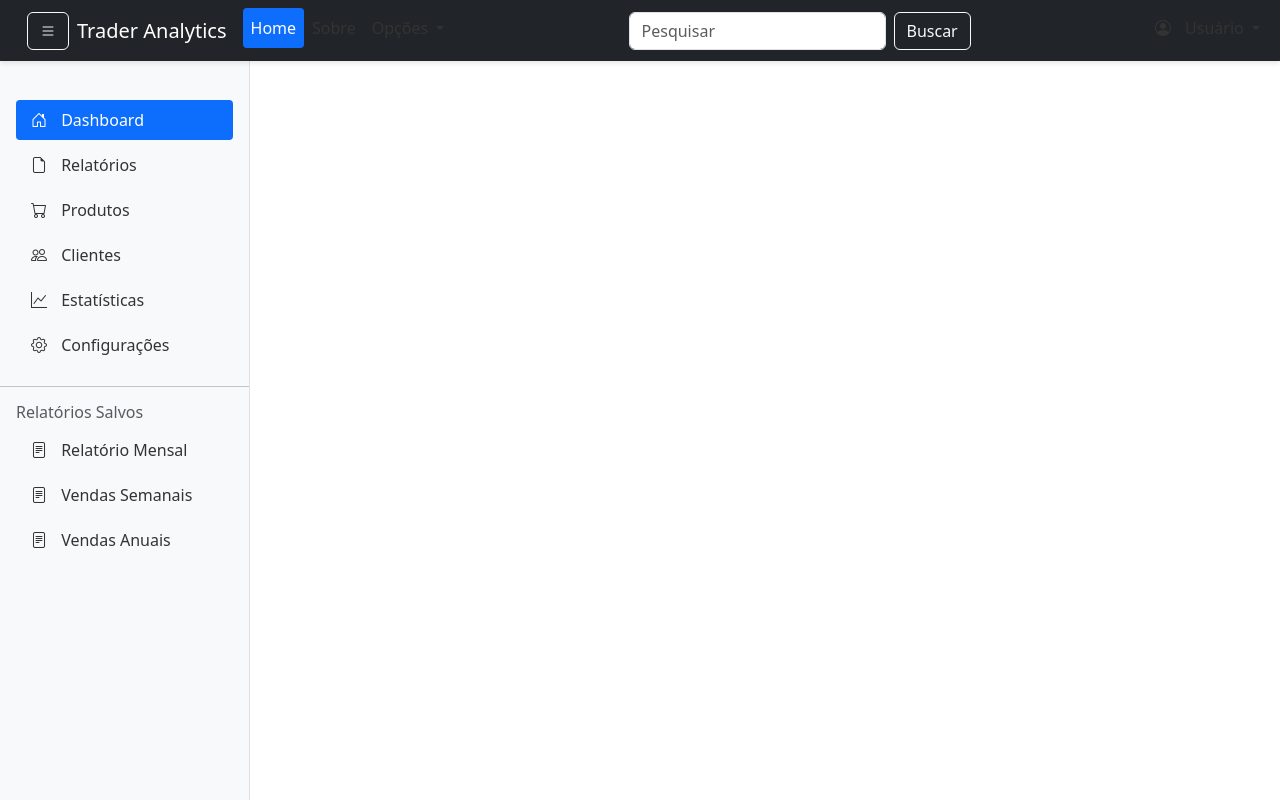
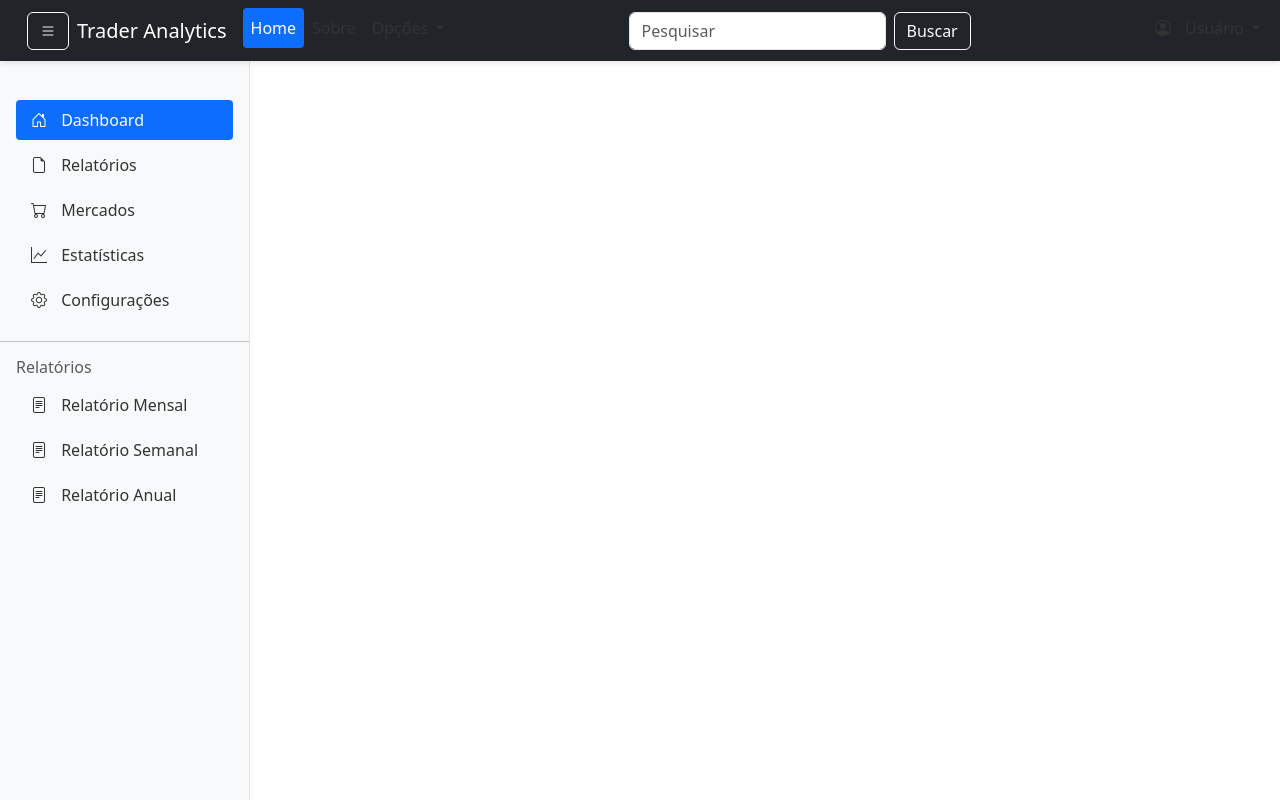
Before and after one commit to RodResq/trader-web, a Django app: template templates/analytics/base.html in a window 1280 px wide. Run offline with Django 5.2, Linux system fonts and the light colour scheme; the template is opened without the code that fills it, so the values that code supplies are empty; some libraries are stand-ins or nearby versions.

Commit message:
Updt 3rd

```diff
--- a/templates/analytics/partials/_sidebar.html
+++ b/templates/analytics/partials/_sidebar.html
@@ -16,12 +16,7 @@
       </li>
       <li class="nav-item">
         <a class="nav-link" href="#">
-          <i class="bi bi-cart"></i> Produtos
-        </a>
-      </li>
-      <li class="nav-item">
-        <a class="nav-link" href="#">
-          <i class="bi bi-people"></i> Clientes
+          <i class="bi bi-cart"></i> Mercados
         </a>
       </li>
       <li class="nav-item">
@@ -40,7 +35,7 @@
 
     <div class="px-3">
       <h6 class="sidebar-heading d-flex justify-content-between align-items-center text-muted">
-        <span>Relatórios Salvos</span>
+        <span>Relatórios</span>
       </h6>
       <ul class="nav flex-column mb-2">
         <li class="nav-item">
@@ -50,12 +45,12 @@
         </li>
         <li class="nav-item">
           <a class="nav-link" href="#">
-            <i class="bi bi-file-text"></i> Vendas Semanais
+            <i class="bi bi-file-text"></i> Relatório Semanal
           </a>
         </li>
         <li class="nav-item">
           <a class="nav-link" href="#">
-            <i class="bi bi-file-text"></i> Vendas Anuais
+            <i class="bi bi-file-text"></i> Relatório Anual
           </a>
         </li>
       </ul>
```
Also changed, not shown: templates/analytics/index.html (+6 -6 lines).
